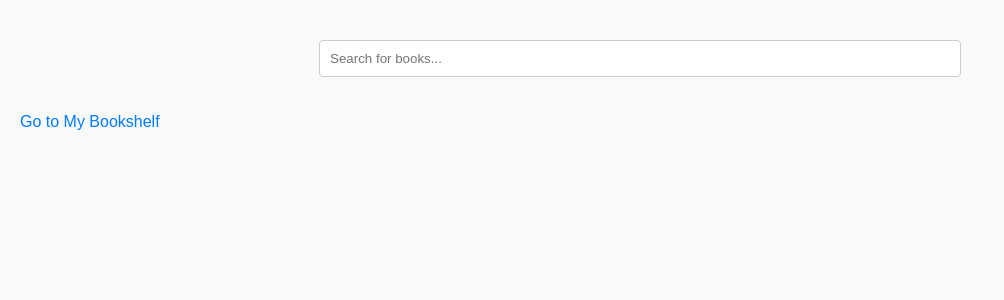
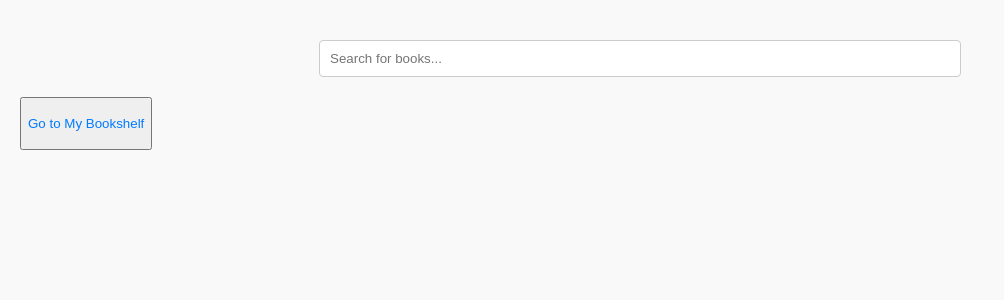
Before and after one commit to aryamangithub/personal-bookshelf, a React (Create React App) app: page / in a window 1280 px wide. Shown: the top 300 px of the page, without its empty margins (0-1004 px from the left). Built offline with nearby package versions, Linux system fonts and the light colour scheme.

Commit message:
feat: added button

```diff
--- a/src/pages/BookSearchPage/BookSearchPage.jsx
+++ b/src/pages/BookSearchPage/BookSearchPage.jsx
@@ -34,7 +34,7 @@ const BookSearchPage = () => {
         <div className='container'>
             <SearchBar query={query} setQuery={setQuery}></SearchBar>
             <BookList books={books} onAdd={addToBookshelf}></BookList>
-            <a href="/bookshelf">Go to My Bookshelf</a>
+            <button className="btn"><a href="/bookshelf">Go to My Bookshelf</a></button>
         </div>
     )
 }
--- a/src/pages/BookShelfPage.jsx
+++ b/src/pages/BookShelfPage.jsx
@@ -14,7 +14,7 @@ const BookShelfPage = () => {
         <div className='container'>
             <h1>My Bookshelf</h1>
             <BookList books={bookshelf}></BookList>
-            <a href="/">Back to Search</a>
+            <button className="btn"><a href="/">Back to Search</a></button>
         </div>
     )
 
```
